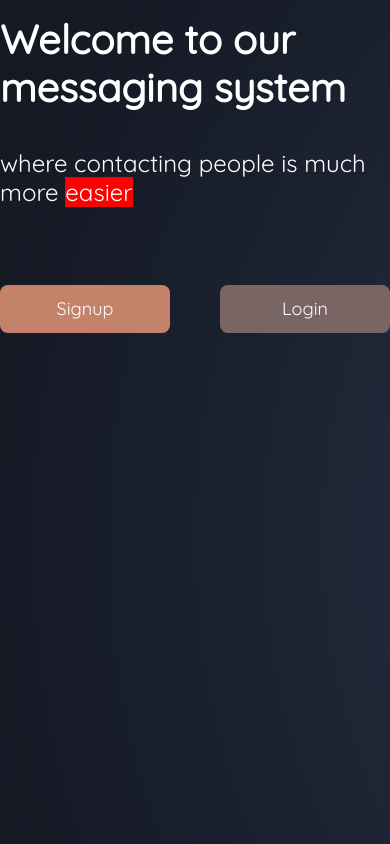
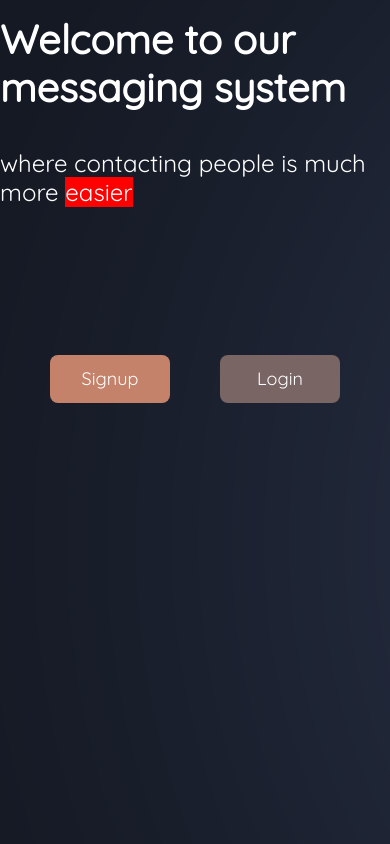
Before and after one commit to hashem96/Hashem-AbedAlJawad-12-07-2020, a React (Create React App) app in the folder messaging-system/: page / in a window 390 px wide. Built offline with nearby package versions, Linux system fonts and the light colour scheme; what react-alert-template-basic would draw is missing.

Commit message:
Fix mobile view of landing page

```diff
--- a/messaging-system/src/Components/button/button.css
+++ b/messaging-system/src/Components/button/button.css
@@ -23,3 +23,14 @@
 #btn:active {
     transform: scale(1.1);
 }
+
+
+
+@media only screen and (max-width: 400px) {
+
+    #btn {
+
+        width: 120px;
+    }
+
+}
--- a/messaging-system/src/Components/button/button.js
+++ b/messaging-system/src/Components/button/button.js
@@ -3,7 +3,7 @@ import './button.css'
 
 const button = (props) => {
     return (
-        <div style = {{'marginTop': props.marginTop , 'marginLeft' : props.marginLeft}} className="btnContainer">
+        <div style = {{'marginTop': props.marginTop , 'marginLeft' : props.marginLeft}} className="buttonsContainer">
 
             <button id="btn" type={props.type}  style={{ 'background': props.color , 'width':props.width }}
                 onClick={props.onClick}> {props.text} </button>
```
Also changed, not shown: messaging-system/src/Components/dashboardOutline/dashboardOutline.css (line endings or trailing spaces), messaging-system/src/Components/homeContent/homeContent.css (line endings or trailing spaces).
